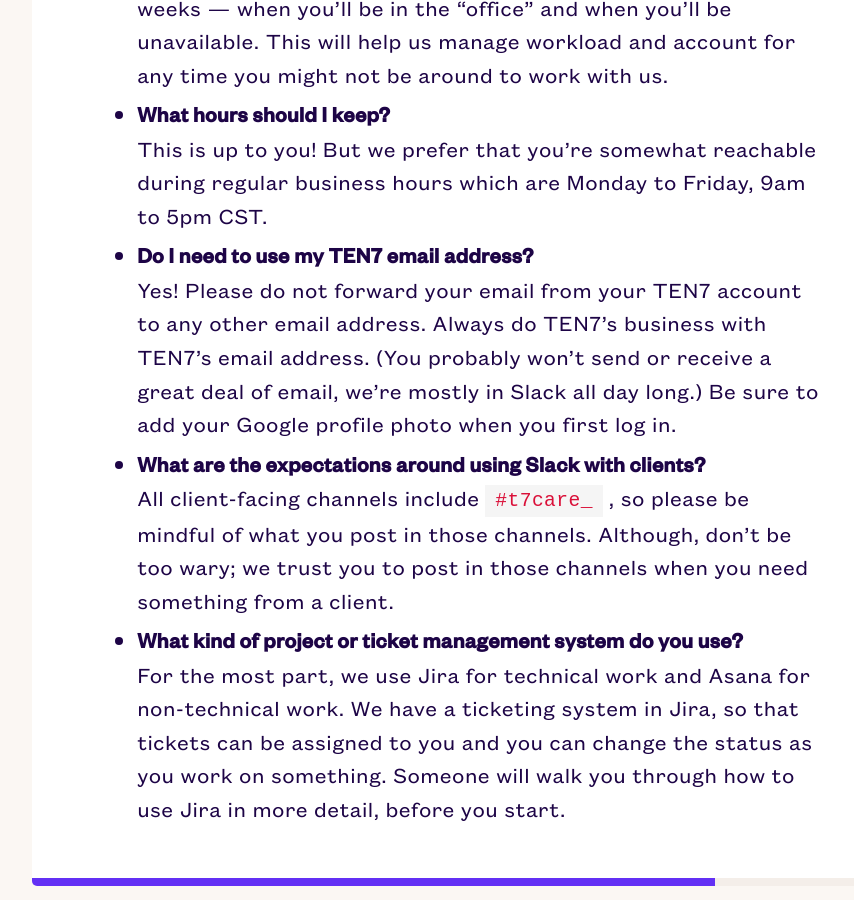
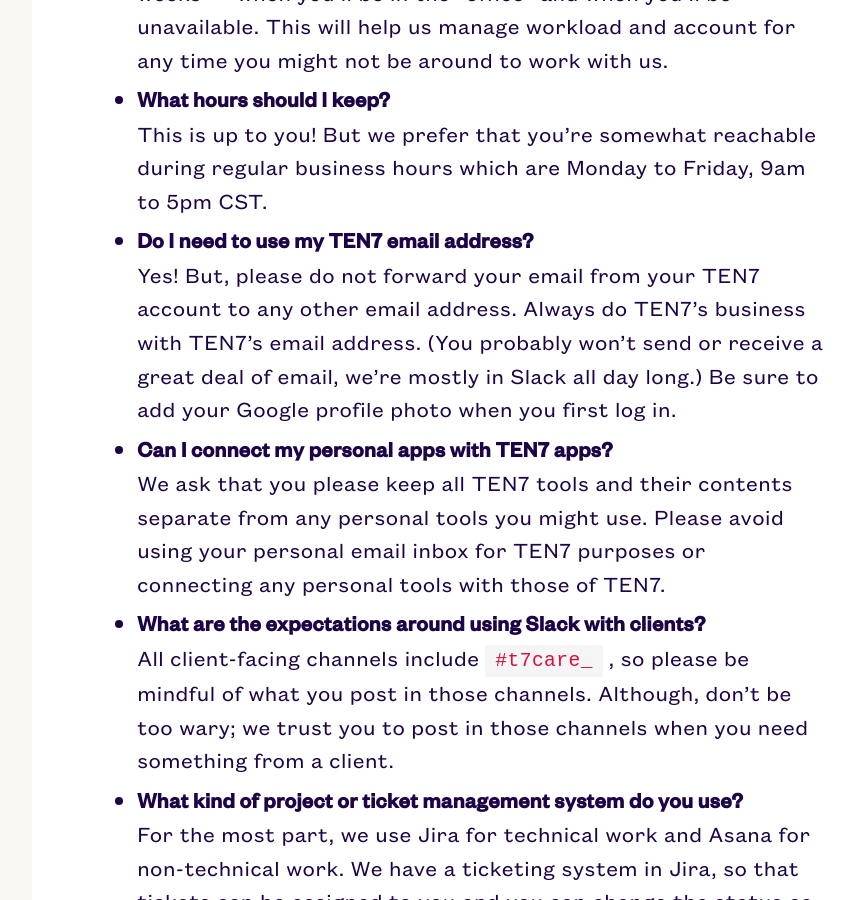
Before and after one commit to ten7/contractor.ten7.com, a Jekyll site: the page built from _pages/03_process.md, in a window 1280 px wide and 900 px high, scrolled down 1544 px. Shown: the whole window, without its empty margins (181-1035 px from the left). Built offline with Jekyll 4.4.1, drawn with Linux system fonts in a browser that asks for light colours.

Commit message:
Add personal vs TEN7 apps

```diff
--- a/_pages/03_process.md
+++ b/_pages/03_process.md
@@ -18,7 +17,9 @@ In addition to posting in #attendance, we also ask that at the end of every week
 - **What hours should I keep?**
 This is up to you! But we prefer that you’re somewhat reachable during regular business hours which are Monday to Friday, 9am to 5pm CST.
 - **Do I need to use my TEN7 email address?**
-Yes! Please do not forward your email from your TEN7 account to any other email address. Always do TEN7’s business with TEN7’s email address. (You probably won’t send or receive a great deal of email, we’re mostly in Slack all day long.) Be sure to add your Google profile photo when you first log in.
+Yes! But, please do not forward your email from your TEN7 account to any other email address. Always do TEN7’s business with TEN7’s email address. (You probably won’t send or receive a great deal of email, we’re mostly in Slack all day long.) Be sure to add your Google profile photo when you first log in.
+- **Can I connect my personal apps with TEN7 apps?**
+We ask that you please keep all TEN7 tools and their contents separate from any personal tools you might use. Please avoid using your personal email inbox for TEN7 purposes or connecting any personal tools with those of TEN7.
 - **What are the expectations around using Slack with clients?**
 All client-facing channels include `#t7care_` , so please be mindful of what you post in those channels. Although, don’t be too wary; we trust you to post in those channels when you need something from a client.
 - **What kind of project or ticket management system do you use?**
```
Also changed, not shown: other parts of _pages/03_process.md (+0 -1 lines).
